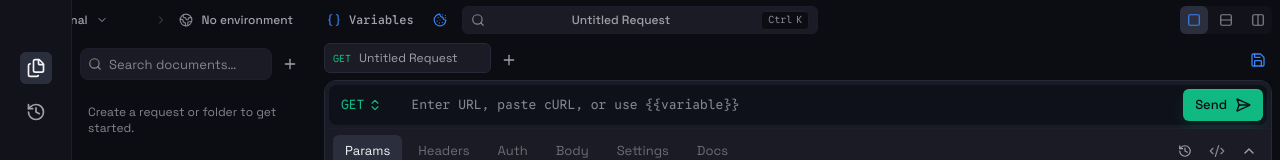
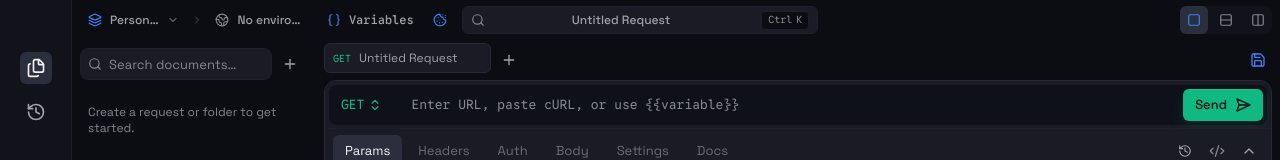
Before and after one commit to purr-app/Purr, a React (Vite) app: page /workbench in a window 1280 px wide. Shown: the top 160 px of the page. Built offline with nearby package versions, Linux system fonts and the light colour scheme.

Commit message:
fix: preserve toolbar clearance in fullscreen

```diff
--- a/src/features/workspaces/components/workspace-header.tsx
+++ b/src/features/workspaces/components/workspace-header.tsx
@@ -1,5 +1,5 @@
 import { useUpdates } from "../../updates/update-context";
-import { useEffect, useState, useSyncExternalStore } from "react";
+import { useState, useSyncExternalStore } from "react";
 import { Braces, Check, ChevronDown, ChevronRight, Cookie as CookieIcon, FileInput, FilePlus2, Globe2, Layers, Plus, Search, Settings2 } from "lucide-react";
 import { Button } from "../../../shared/components/ui/button";
 import { KbdGroup } from "../../../shared/components/ui/kbd";
@@ -9,7 +9,6 @@ import { cn } from "../../../shared/lib/cn";
 import { RequestTabBar } from "../../request-workbench/components/request-tab-bar";
 import { getDocumentDisplayName, type Workspace, type WorkspaceStore } from "../model/workspace";
 import type { SessionCookieJar } from "../../request-workbench/model/cookie-jar";
-import { useApplicationServices } from "../../../app/application-services-context";
 
 const menuClass = "ui-workspace-menu mt-ui-2 rounded-ui-lg border border-border bg-purr-overlay p-ui-1 shadow-popover";
 const rowClass = "w-full justify-start font-normal";
@@ -27,8 +26,6 @@ export function WorkspaceHeader({ store, workspace, cookieJar, cookiesActive, se
   onPalette: () => void; onView: (view: Workspace["ui"]["view"]) => void;
 }) {
   const updates = useUpdates();
-  const { runtime, lifecycle } = useApplicationServices();
-  const [fullscreen, setFullscreen] = useState(false);
   const [workspaceOpen, setWorkspaceOpen] = useState(false);
   const [newWorkspaceOptionsOpen, setNewWorkspaceOptionsOpen] = useState(false);
   const [environmentOpen, setEnvironmentOpen] = useState(false);
@@ -37,19 +34,8 @@ export function WorkspaceHeader({ store, workspace, cookieJar, cookiesActive, se
   const cookieCount = cookieJar.list().length;
   const environment = workspace.environments.find((item) => item.id === workspace.activeEnvironmentId);
   const document = workspace.documents.find((item) => item.id === workspace.ui.activeDocumentId);
-  const nativeMac = runtime.kind === "desktop" && runtime.os === "macos";
-  useEffect(() => {
-    if (!nativeMac || !lifecycle.observeFullscreen) return;
-    let disposed = false;
-    let unlisten: (() => void) | undefined;
-    void lifecycle.observeFullscreen((value) => { if (!disposed) setFullscreen(value); }).then((stop) => {
-      if (disposed) stop();
-      else unlisten = stop;
-    }).catch(() => { /* Keep space for native controls if the window state is unavailable. */ });
-    return () => { disposed = true; unlisten?.(); };
-  }, [lifecycle, nativeMac]);
   return <header data-tauri-drag-region className="ui-workspace-header grid h-ui-titlebar shrink-0 items-center gap-ui-2 bg-purr-base px-ui-2">
-    <div className={cn("ui-workspace-controls grid min-w-0 items-center gap-ui-1", nativeMac && !fullscreen && "pl-ui-traffic-lights")}>
+    <div className="ui-workspace-controls grid min-w-0 items-center gap-ui-1 pl-ui-traffic-lights">
       <Popover open={workspaceOpen} onOpenChange={(open) => { setWorkspaceOpen(open); if (!open) setNewWorkspaceOptionsOpen(false); }}>
         <PopoverTrigger asChild><Button variant="ghost" size="sm" className="min-w-0 w-full justify-start" title={workspace.name} aria-label="Select workspace"><Layers className="size-ui-3-5 shrink-0 text-action-brand" /><span className="truncate">{workspace.name}</span><ChevronDown className="size-ui-3 shrink-0" /></Button></PopoverTrigger>
         <PopoverContent align="start" className={menuClass} aria-label="Workspaces" onOpenAutoFocus={(event) => event.preventDefault()}>
```
Also changed, not shown: 2 other files (tests, documents, lock files or other folders).
